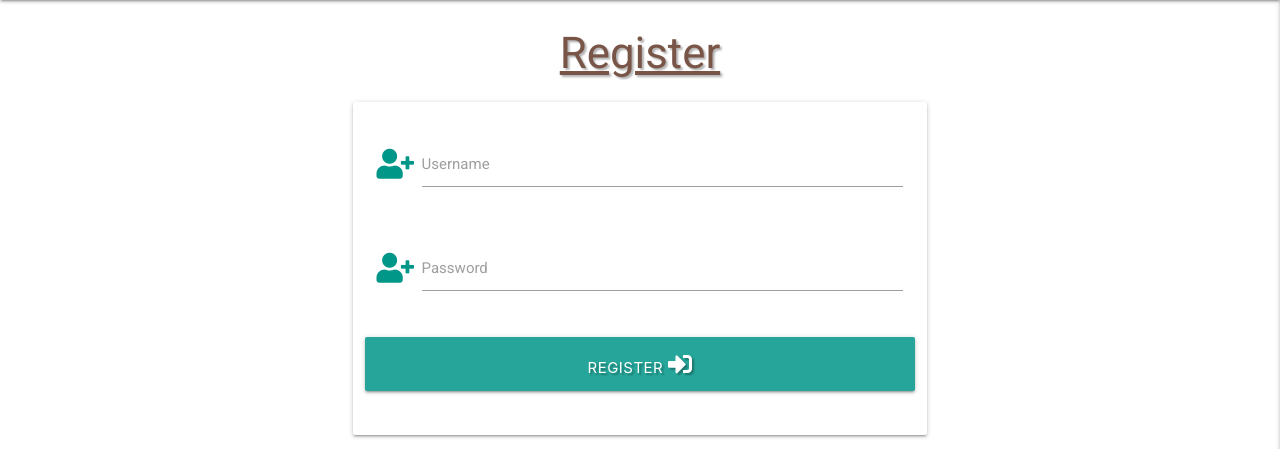
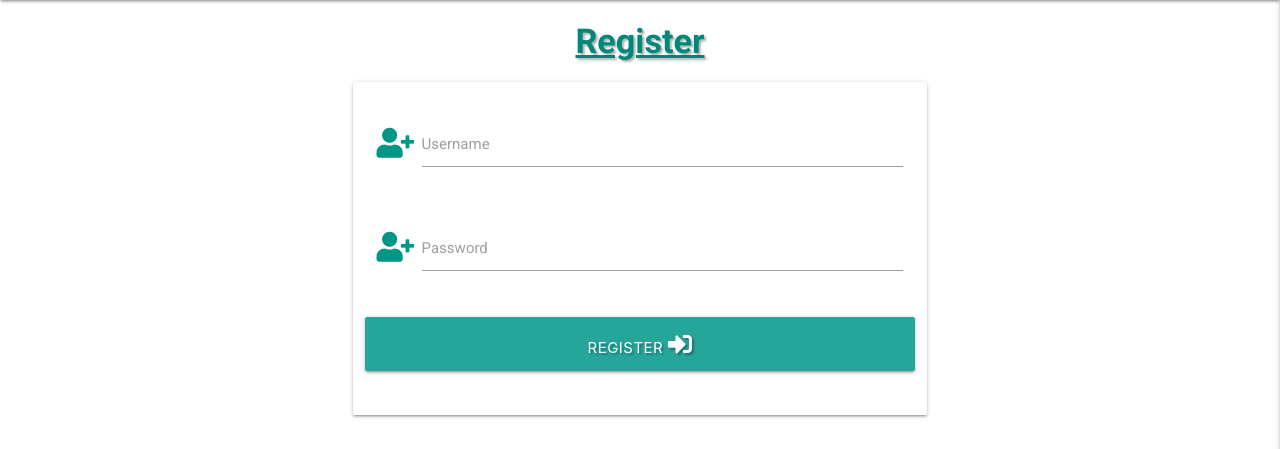
Before and after one commit to manell0/MileStone-3-Book-Review, a Flask app: page /register in a window 1280 px wide. Shown: the part 64-513 px from the top of the page. Run offline with Flask 2, Linux system fonts and the light colour scheme; some libraries are stand-ins or nearby versions.

Commit message:
Update register.html

```diff
--- a/templates/register.html
+++ b/templates/register.html
@@ -1,8 +1,6 @@
 {% extends "base.html" %}
 {% block content %}
-
-    <h3 class="brown-text under-line center-align text-shadow">Register</h3>
-
+<h4 class="teal-text text-darken-1 under-line bolder center-align text-shadow">Register</h4>
 <div class="row">
     <form class="col s12 m8 offset-m2" method="POST" action="{{ url_for('register') }}">
         <div class="card-panel cornsilk">
@@ -40,5 +38,4 @@
         </p>
     </div>
 </div>
-
 {% endblock %}
```
Lines whose indentation alone changed are shown as unchanged.
